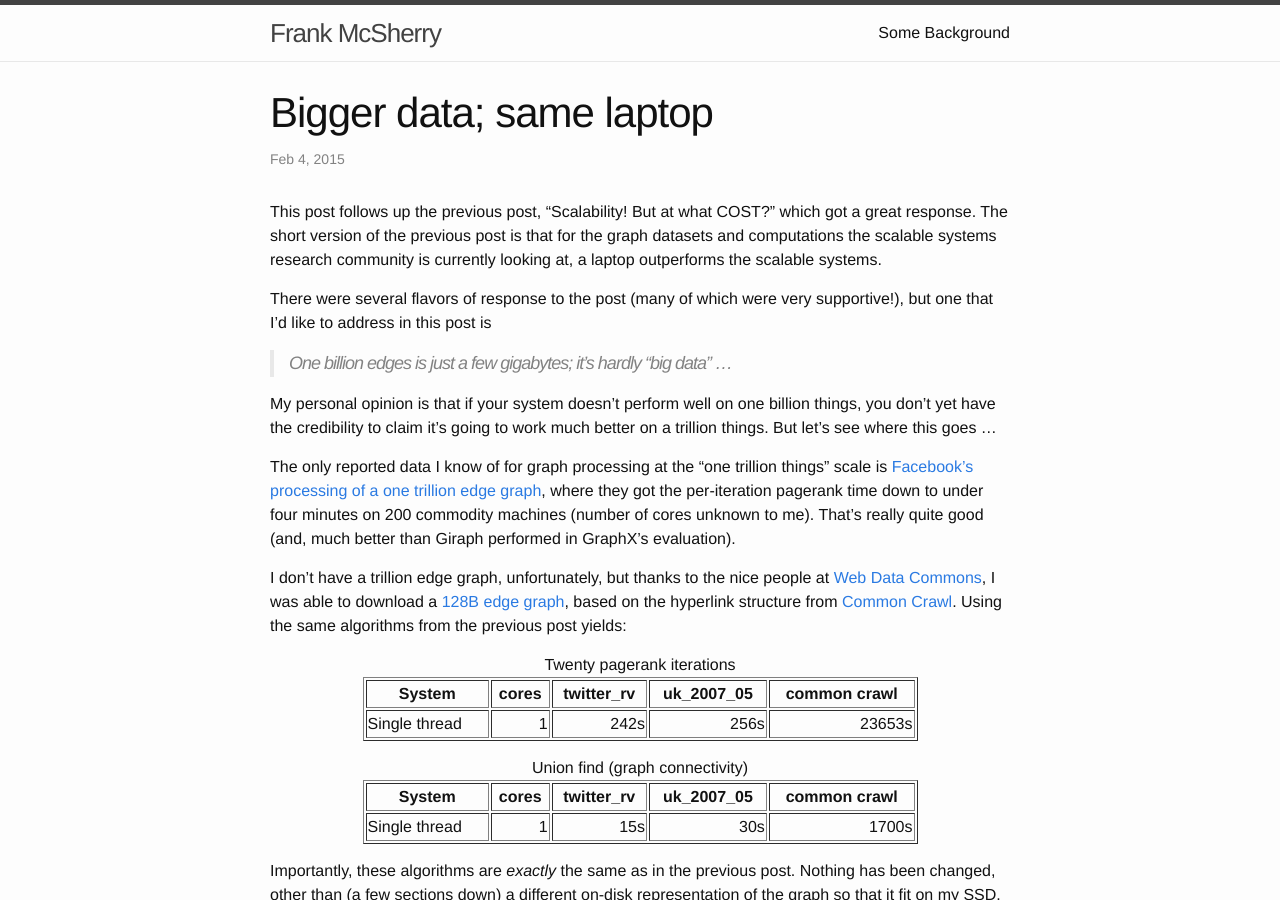
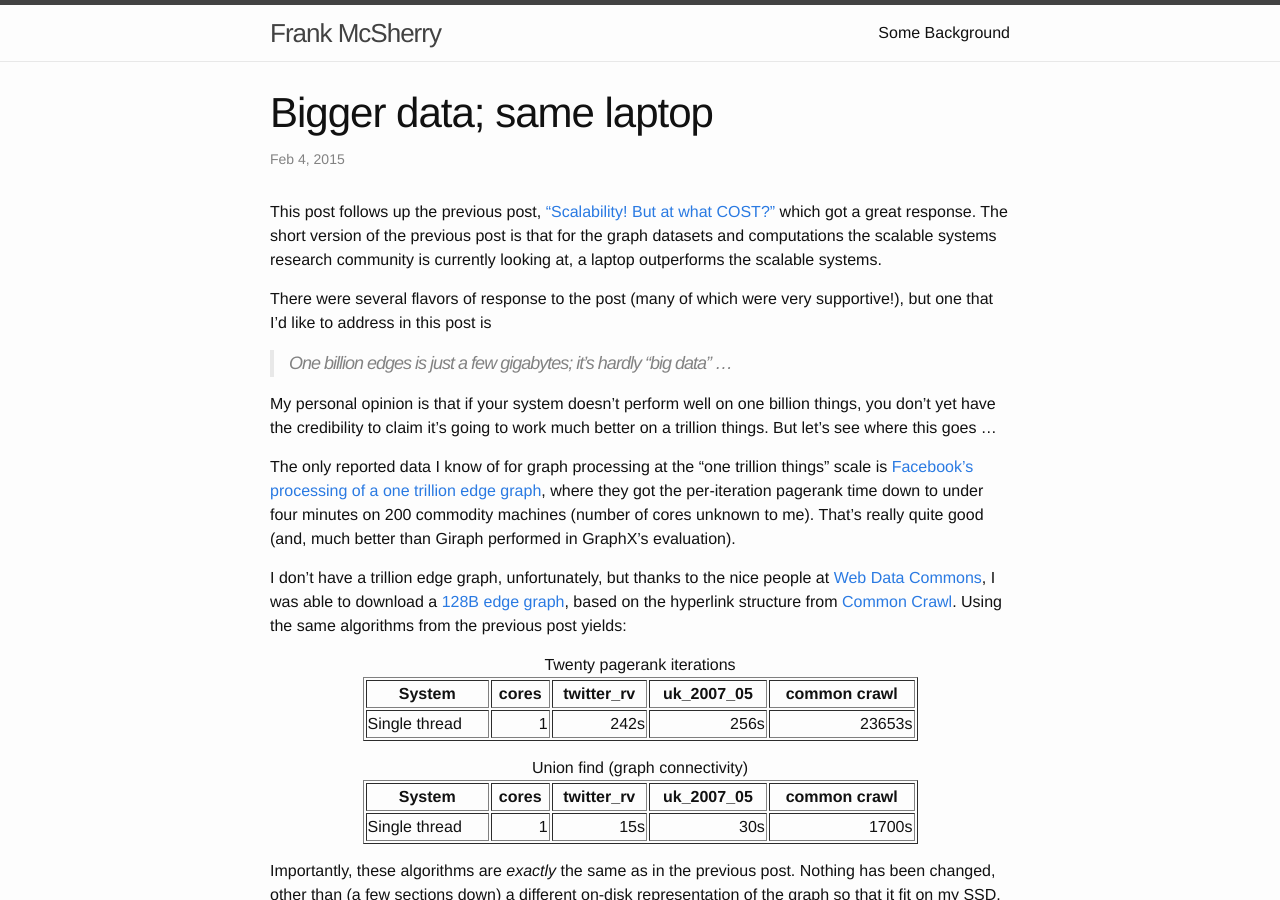
Before and after one commit to frankmcsherry/frankmcsherry.github.io, a Jekyll site: the page built from _posts/2015-01-23-COST2.md, in a window 1280 px wide and 900 px high. Built offline with Jekyll 4.4.1, drawn with Linux system fonts in a browser that asks for light colours; part of the change alters nothing that is shown.

```diff
--- a/_posts/2015-01-23-COST2.md
+++ b/_posts/2015-01-23-COST2.md
@@ -6,7 +6,7 @@ categories: graph scalability cost
 published: true
 ---
 
-This post follows up the previous post, "Scalability! But at what COST?" which got a great response. The short version of the previous post is that for the graph datasets and computations the scalable systems research community is currently looking at, a laptop outperforms the scalable systems.
+This post follows up the previous post, ["Scalability! But at what COST?"](http://www.frankmcsherry.org/graph/scalability/cost/2015/01/15/COST.html) which got a great response. The short version of the previous post is that for the graph datasets and computations the scalable systems research community is currently looking at, a laptop outperforms the scalable systems.
 
 There were several flavors of response to the post (many of which were very supportive!), but one that I'd like to address in this post is
 
```
Also changed, not shown: 2 other files.
